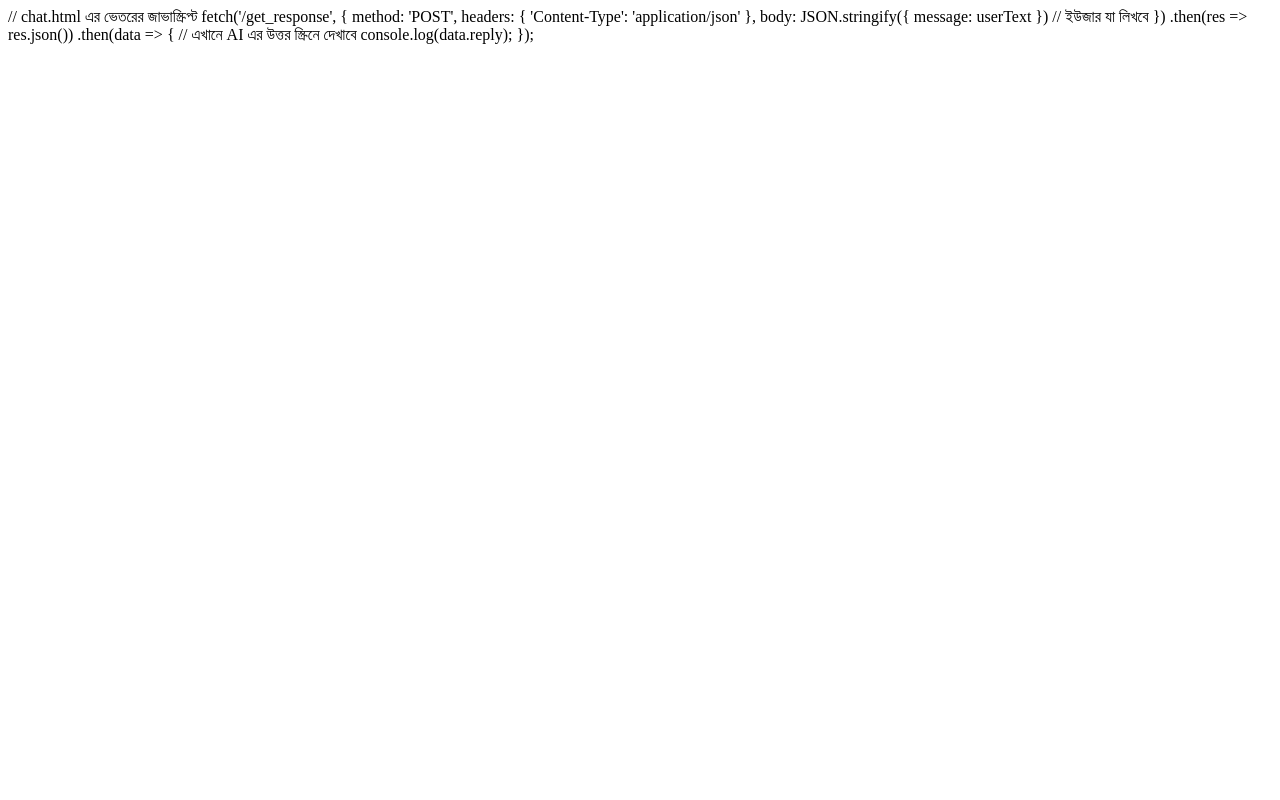
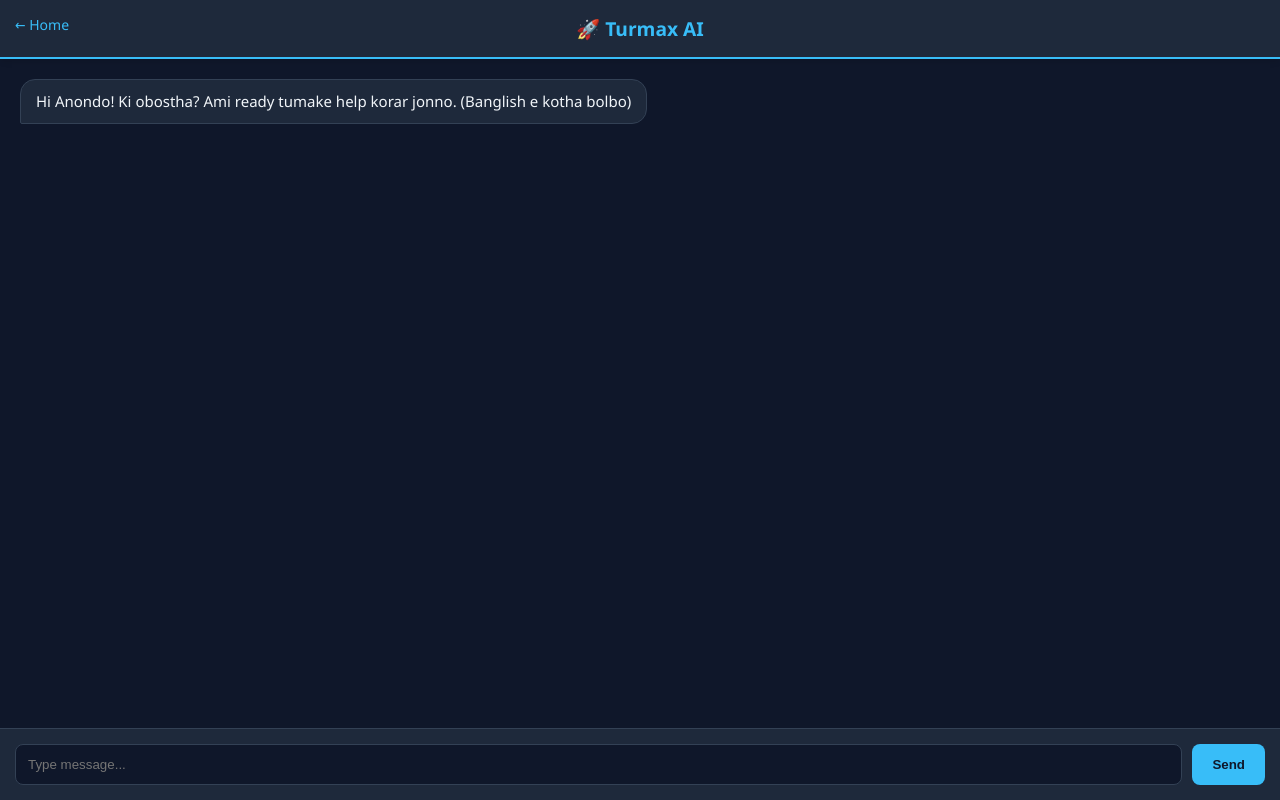
Before and after one commit to spkroy0/anondo-ai, a Flask app: page /chat in a window 1280 px wide. Run offline with Flask 3, Linux system fonts and the light colour scheme.

Commit message:
Update chat.html

```diff
--- a/templates/chat.html
+++ b/templates/chat.html
@@ -1,11 +1,166 @@
-// chat.html এর ভেতরের জাভাস্ক্রিপ্ট
-fetch('/get_response', {
-    method: 'POST',
-    headers: { 'Content-Type': 'application/json' },
-    body: JSON.stringify({ message: userText }) // ইউজার যা লিখবে
-})
-.then(res => res.json())
-.then(data => {
-    // এখানে AI এর উত্তর স্ক্রিনে দেখাবে
-    console.log(data.reply);
-});
+<!DOCTYPE html>
+<html lang="en">
+<head>
+    <meta charset="UTF-8">
+    <meta name="viewport" content="width=device-width, initial-scale=1.0">
+    <title>Turmax AI - Chat</title>
+    <style>
+        * { box-sizing: border-box; }
+        body {
+            font-family: 'Segoe UI', Tahoma, Geneva, Verdana, sans-serif;
+            background-color: #0f172a;
+            color: #e2e8f0;
+            margin: 0;
+            display: flex;
+            flex-direction: column;
+            height: 100vh;
+        }
+
+        /* Header */
+        .header {
+            background: #1e293b;
+            padding: 15px;
+            text-align: center;
+            border-bottom: 2px solid #38bdf8;
+            box-shadow: 0 4px 6px -1px rgba(0, 0, 0, 0.1);
+        }
+        .header h2 { margin: 0; color: #38bdf8; font-size: 1.2rem; }
+
+        /* Chat Container */
+        #chat-container {
+            flex: 1;
+            overflow-y: auto;
+            padding: 20px;
+            display: flex;
+            flex-direction: column;
+            gap: 15px;
+        }
+
+        .message { max-width: 80%; padding: 10px 15px; border-radius: 15px; font-size: 15px; line-height: 1.5; }
+        .user-message {
+            align-self: flex-end;
+            background: #38bdf8;
+            color: #0f172a;
+            border-bottom-right-radius: 2px;
+        }
+        .ai-message {
+            align-self: flex-start;
+            background: #1e293b;
+            color: #f1f5f9;
+            border-bottom-left-radius: 2px;
+            border: 1px solid #334155;
+        }
+
+        /* Input Area */
+        .input-area {
+            background: #1e293b;
+            padding: 15px;
+            display: flex;
+            gap: 10px;
+            border-top: 1px solid #334155;
+        }
+        input {
+            flex: 1;
+            background: #0f172a;
+            border: 1px solid #334155;
+            padding: 12px;
+            border-radius: 8px;
+            color: white;
+            outline: none;
+        }
+        input:focus { border-color: #38bdf8; }
+
+        button {
+            background: #38bdf8;
+            border: none;
+            color: #0f172a;
+            padding: 10px 20px;
+            border-radius: 8px;
+            cursor: pointer;
+            font-weight: bold;
+        }
+        button:hover { background: #0ea5e9; }
+
+        /* Typing Indicator */
+        .typing { font-size: 12px; color: #94a3b8; display: none; margin-bottom: 10px; }
+
+        .back-btn {
+            position: absolute;
+            left: 15px;
+            top: 15px;
+            color: #38bdf8;
+            text-decoration: none;
+            font-size: 14px;
+        }
+    </style>
+</head>
+<body>
+
+    <div class="header">
+        <a href="/" class="back-btn">← Home</a>
+        <h2>🚀 Turmax AI</h2>
+    </div>
+
+    <div id="chat-container">
+        <div class="message ai-message">Hi Anondo! Ki obostha? Ami ready tumake help korar jonno. (Banglish e kotha bolbo)</div>
+    </div>
+
+    <div id="typing-indicator" class="typing" style="padding-left: 20px;">Turmax is thinking...</div>
+
+    <div class="input-area">
+        <input type="text" id="user-input" placeholder="Type message..." onkeypress="handleKeyPress(event)">
+        <button onclick="sendMessage()">Send</button>
+    </div>
+
+    <script>
+        const chatContainer = document.getElementById('chat-container');
+        const userInput = document.getElementById('user-input');
+        const typingIndicator = document.getElementById('typing-indicator');
+
+        function handleKeyPress(event) {
+            if (event.key === 'Enter') {
+                sendMessage();
+            }
+        }
+
+        async function sendMessage() {
+            const message = userInput.value.trim();
+            if (!message) return;
+
+            // Display user message
+            appendMessage('user-message', message);
+            userInput.value = '';
+
+            // Show typing indicator
+            typingIndicator.style.display = 'block';
+            chatContainer.scrollTop = chatContainer.scrollHeight;
+
+            try {
+                const response = await fetch('/get_response', {
+                    method: 'POST',
+                    headers: { 'Content-Type': 'application/json' },
+                    body: JSON.stringify({ message: message })
+                });
+
+                const data = await response.json();
+
+                // Hide typing indicator and display AI response
+                typingIndicator.style.display = 'none';
+                appendMessage('ai-message', data.reply);
+
+            } catch (error) {
+                typingIndicator.style.display = 'none';
+                appendMessage('ai-message', 'Error: Connect korte parchi na. Network check koro.');
+            }
+        }
+
+        function appendMessage(className, text) {
+            const msgDiv = document.createElement('div');
+            msgDiv.className = `message ${className}`;
+            msgDiv.innerText = text;
+            chatContainer.appendChild(msgDiv);
+            chatContainer.scrollTop = chatContainer.scrollHeight;
+        }
+    </script>
+</body>
+</html>
```
